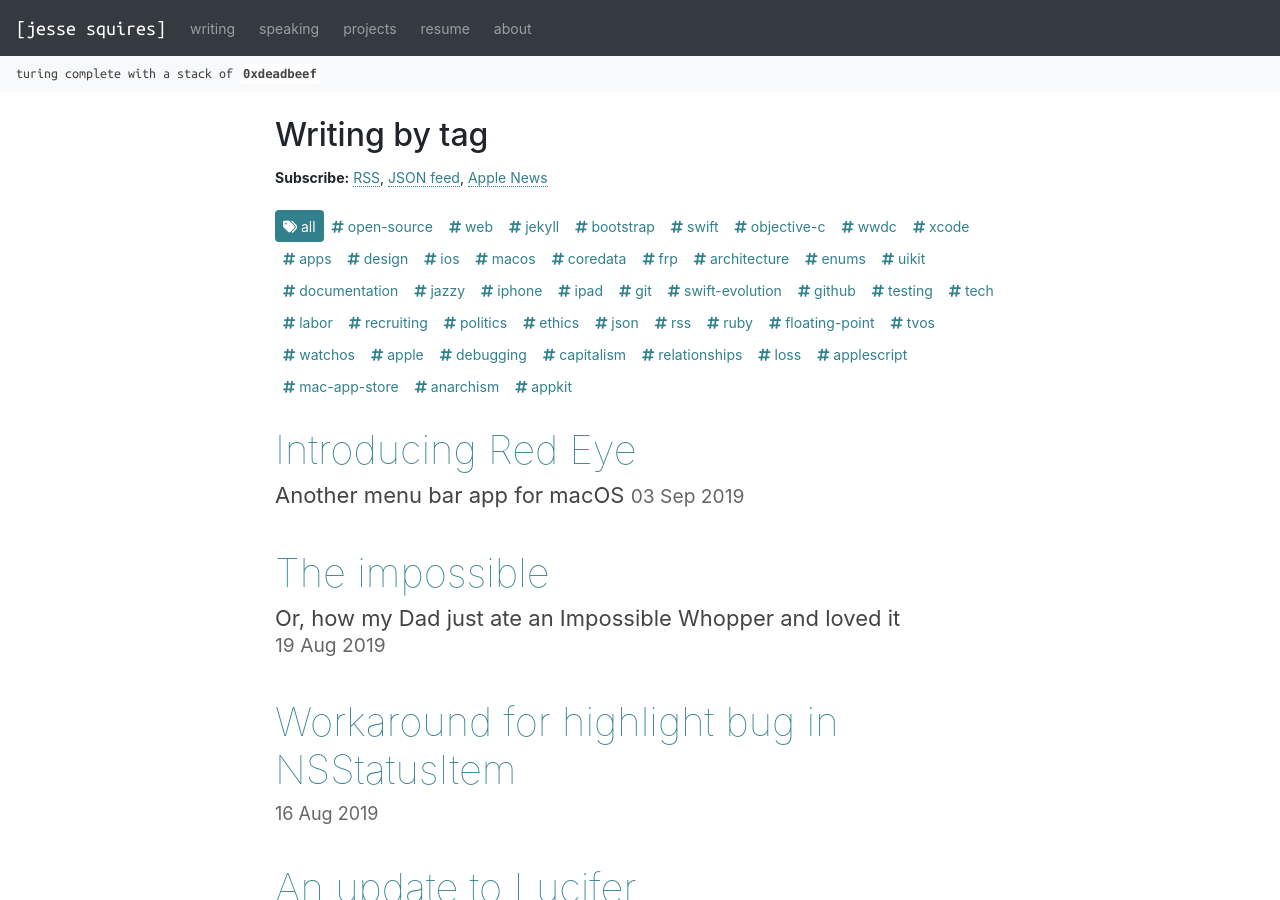
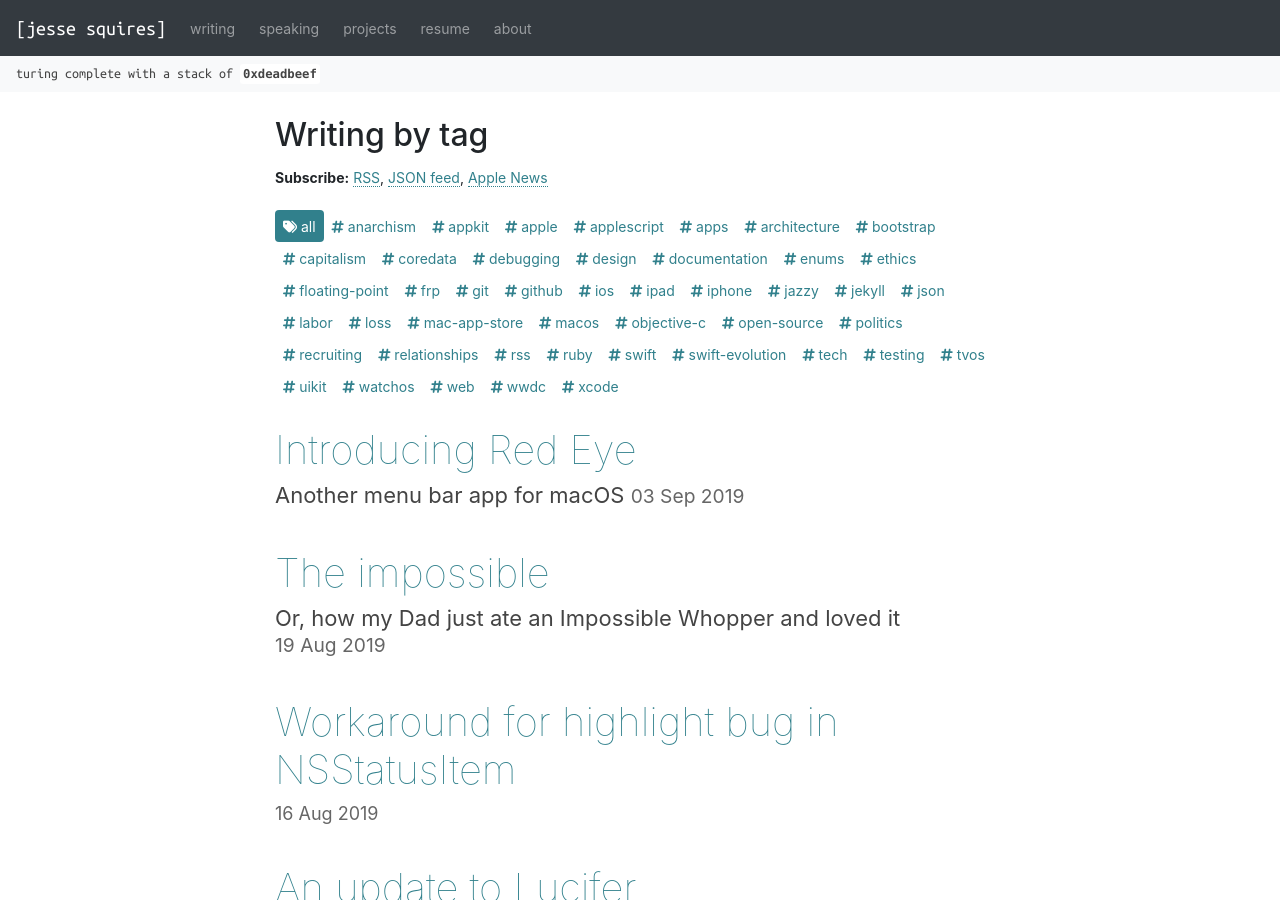
Before and after one commit to jessesquires/jessesquires.com, a Jekyll site: the page built from tags.html, in a window 1280 px wide and 900 px high. Built offline with Jekyll 4.4.1, drawn with Linux system fonts in a browser that asks for light colours; nearby versions of some CDN libraries; library files that are not in the unit come from our copies.

Commit message:
sort tags

```diff
--- a/tags.html
+++ b/tags.html
@@ -13,7 +13,8 @@
             <small><i class="fa fa-tags" aria-hidden="true"></i> all</small>
         </a>
 
-        {% for tag in site.tags %}
+        {% assign sorted_tags = site.tags | sort %}
+        {% for tag in sorted_tags %}
         <a class="nav-item nav-link" id="nav-{{ tag[0] }}-tab" data-toggle="tab" href="#nav-{{ tag[0] }}" role="tab" aria-controls="nav-{{ tag[0] }}" aria-selected="false">
             <small><i class="fa fa-hashtag" aria-hidden="true"></i> {{ tag[0] }}</small>
         </a>
```
